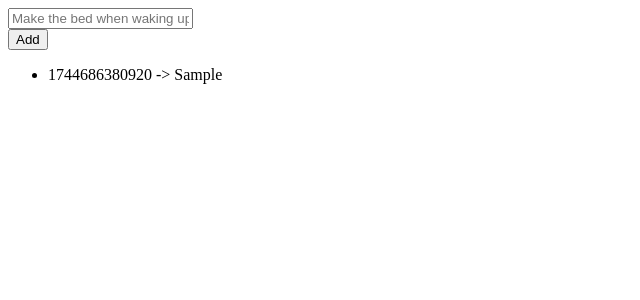
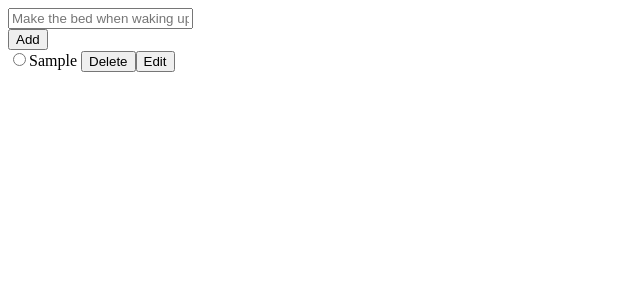
Before and after one commit to juancvaes/appointmenapp, an Angular app in the folder todoapp/: page / in a window 1280 px wide. Both pictures are taken after typing "Sample" into the empty fields and a click on the button "Add". Shown: the top 300 px of the page, without its empty margins (0-640 px from the left). Built offline with nearby package versions, Linux system fonts and the light colour scheme.

Commit message:
Create and link todo-list-item

```diff
--- /dev/null
+++ b/todoapp/src/app/todo-list-item/todo-list-item.component.html
@@ -0,0 +1,12 @@
+<div>
+    <label for="todo-list-item-id-{{id}}"></label>
+    <input
+      type="radio"
+      id="todo-list-item-id-{{id}}"
+      name="todo-list-item-id-{{id}}"
+    >{{ text }}
+    <div style="display: inline;">
+      <button>Delete</button>
+      <button>Edit</button>
+    </div>
+</div>
--- a/todoapp/src/app/todo-list/todo-list.component.html
+++ b/todoapp/src/app/todo-list/todo-list.component.html
@@ -1,10 +1,9 @@
-@if (this.todos.length) {
-    <ul>
-        <li *ngFor="let todo of todos; index as i">
-            {{ todo.id }} -> {{ todo.text }}
-        </li>
-    </ul>
-}
-@else {
+
+@for (todo of todos; track todo.id) {
+    <app-todo-list-item
+        [id]="todo.id"
+        [text]="todo.text"
+    ></app-todo-list-item>
+} @empty {
     <p>No todos here!</p>
 }
```
Also changed, not shown: todoapp/src/app/todo-list-item/todo-list-item.component.ts (added, +12 -0 lines), todoapp/src/app/todo-list/todo-list.component.ts (+6 -2 lines), todoapp/src/app/todo-list-item/todo-list-item.component.css (added), 1 other file (tests, documents, lock files or other folders).
